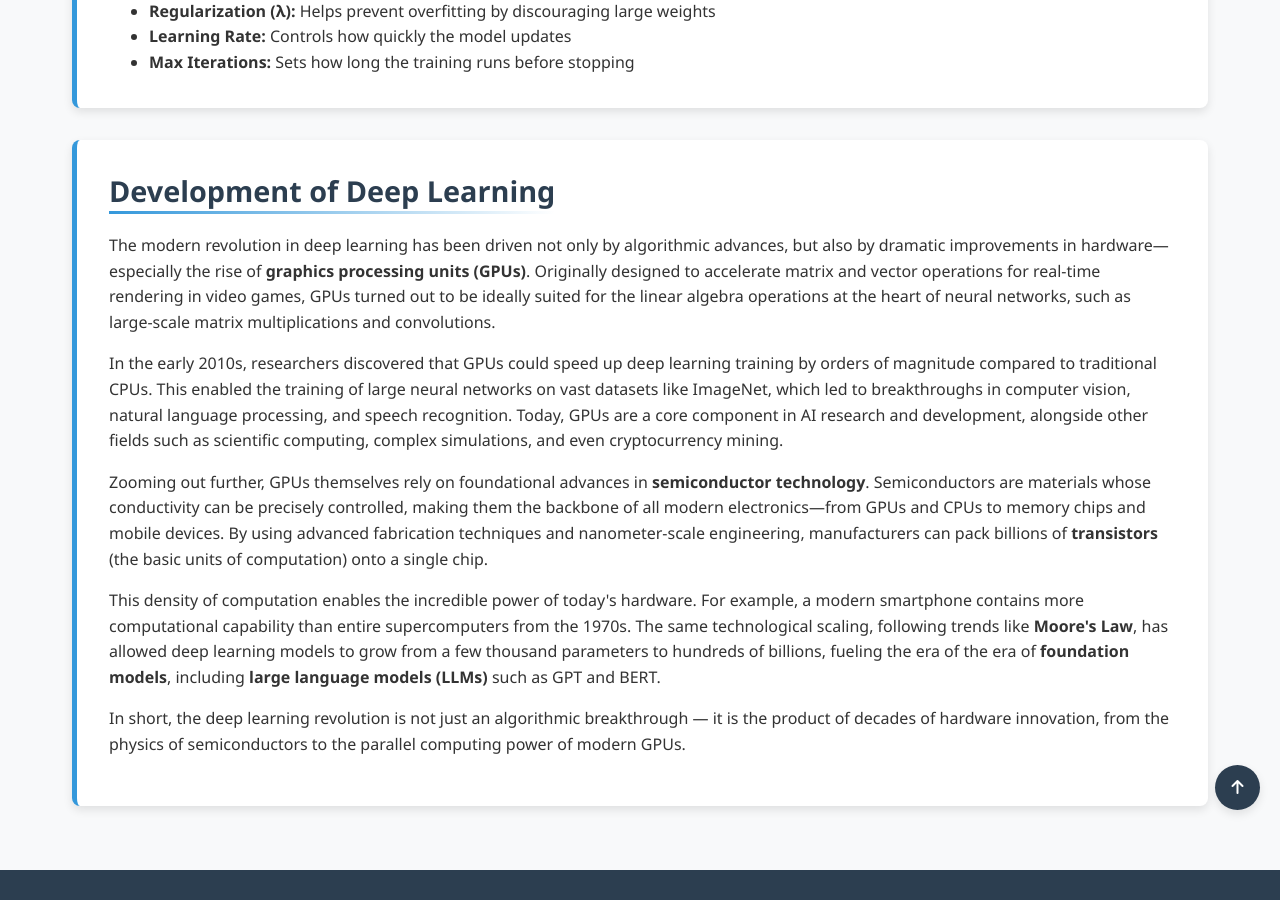
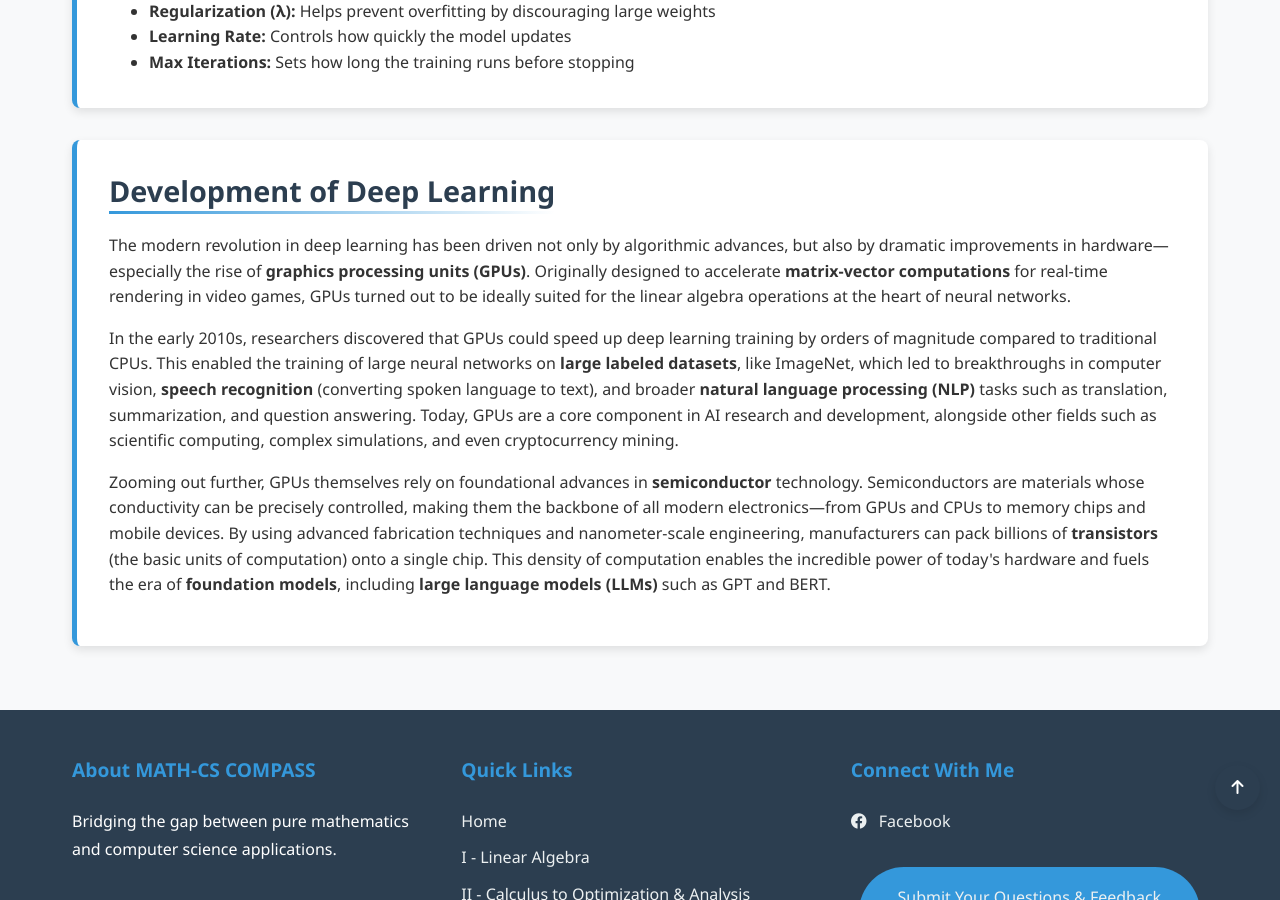
Before and after one commit to Yusukey01/yusukey01.github.io, a Jekyll site: the page built from Mathematics/Machine_learning/neural_networks.html, in a window 1280 px wide and 900 px high, scrolled down 5792 px. Built offline with Jekyll 4.4.1, drawn with Linux system fonts in a browser that asks for light colours.

Commit message:
update NNs contents

```diff
--- a/Mathematics/Machine_learning/neural_networks.html
+++ b/Mathematics/Machine_learning/neural_networks.html
@@ -230,33 +230,26 @@ uses_python: false
 
   <p>
     The modern revolution in deep learning has been driven not only by algorithmic advances, but also by dramatic improvements in hardware—especially the rise of
-    <strong>graphics processing units (GPUs)</strong>. Originally designed to accelerate matrix and vector operations for real-time rendering in video games, GPUs
-    turned out to be ideally suited for the linear algebra operations at the heart of neural networks, such as large-scale matrix multiplications and convolutions.
+    <strong>graphics processing units (GPUs)</strong>. Originally designed to accelerate <strong>matrix-vector computations</strong> for real-time rendering in
+    video games, GPUs turned out to be ideally suited for the linear algebra operations at the heart of neural networks.
   </p>
 
   <p>
     In the early 2010s, researchers discovered that GPUs could speed up deep learning training by orders of magnitude compared to traditional CPUs. This enabled the
-    training of large neural networks on vast datasets like ImageNet, which led to breakthroughs in computer vision, natural language processing, and speech recognition.
+    training of large neural networks on <strong>large labeled datasets</strong>, like ImageNet, which led to breakthroughs in computer vision, <strong>speech recognition</strong>
+    (converting spoken language to text), and broader <strong>natural language processing (NLP)</strong> tasks such as translation, summarization, and question answering.
     Today, GPUs are a core component in AI research and development, alongside other fields such as scientific computing, complex simulations, and even cryptocurrency mining.
   </p>
 
   <p>
-    Zooming out further, GPUs themselves rely on foundational advances in <strong>semiconductor technology</strong>. Semiconductors are materials whose conductivity can
+    Zooming out further, GPUs themselves rely on foundational advances in <strong>semiconductor</strong> technology. Semiconductors are materials whose conductivity can
     be precisely controlled, making them the backbone of all modern electronics—from GPUs and CPUs to memory chips and mobile devices. By using advanced fabrication
     techniques and nanometer-scale engineering, manufacturers can pack billions of <strong>transistors</strong> (the basic units of computation) onto a single chip.
-  </p>
-
-  <p>
-    This density of computation enables the incredible power of today's hardware. For example, a modern smartphone contains more computational capability than entire
-    supercomputers from the 1970s. The same technological scaling, following trends like <strong>Moore's Law</strong>, has allowed deep learning models to grow
-    from a few thousand parameters to hundreds of billions, fueling the era of the era of <strong>foundation models</strong>, including <strong>large language models (LLMs)</strong>
+    This density of computation enables the incredible power of today's hardware and fuels the era of <strong>foundation models</strong>, including <strong>large language models (LLMs)</strong>
     such as GPT and BERT.
   </p>
 
-  <p>
-    In short, the deep learning revolution is not just an algorithmic breakthrough — it is the product of decades of hardware innovation, from the physics of
-    semiconductors to the parallel computing power of modern GPUs.
-  </p>
+
 </section>
 
 
```
